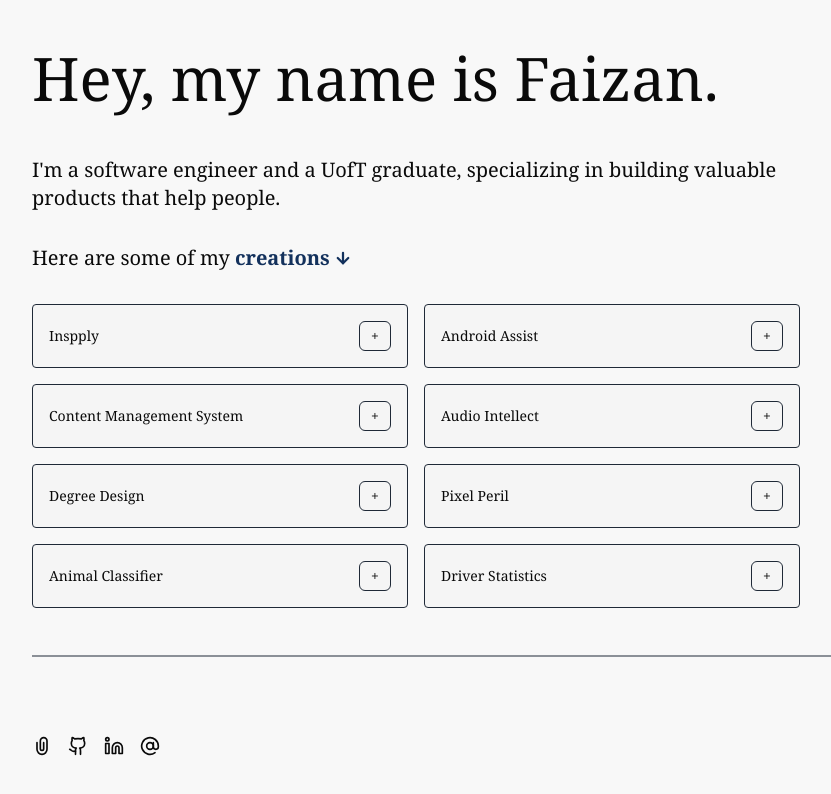
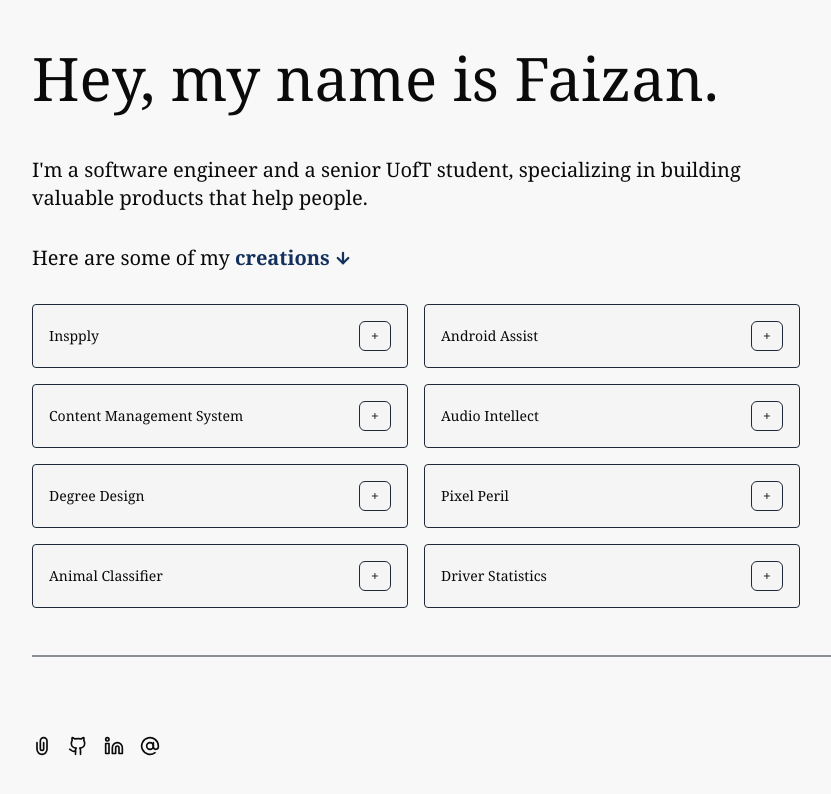
Before and after one commit to faizannaseerr/PortfolioV3, a Next.js app: page / in a window 1280 px wide. Shown: the top 794 px of the page, without its empty margins (48-879 px from the left). Built offline with nearby package versions, Linux system fonts and the light colour scheme.

Commit message:
Update Intro.tsx

```diff
--- a/src/components/Intro.tsx
+++ b/src/components/Intro.tsx
@@ -24,7 +24,7 @@ const Intro = () => {
                     transition={{ duration: 0.5, delay: 0.3 }}
                     className="text-xl mt-12 font-serif max-w-3xl"
                 >
-                    I'm a software engineer and a UofT graduate, specializing in building valuable products that help people.
+                    I'm a software engineer and a senior UofT student, specializing in building valuable products that help people.
                 </motion.div>
                 <motion.div
                     initial={{ opacity: 0 }}
```
